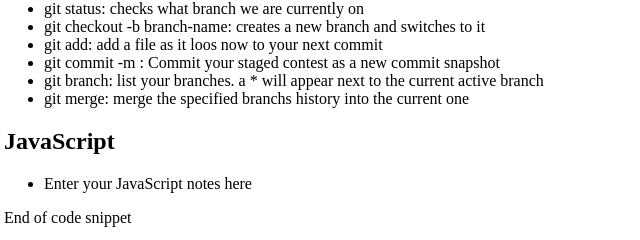
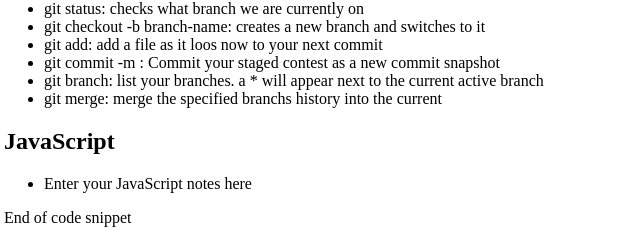
Before and after one commit to lage356/prework-study-guide, a plain HTML site: page index.html in a window 1280 px wide. Shown: the part 1204-1444 px from the top of the page, 4-644 px from the left. Drawn offline with Linux system fonts and the light colour scheme.

Commit message:
added code to HTM FIle

```diff
--- a/index.html
+++ b/index.html
@@ -44,7 +44,7 @@
           <li>git add: add a file as it loos now to your next commit</li>
           <li>git commit -m : Commit your staged contest as a new commit snapshot</li>
           <li>git branch: list your branches. a * will appear next to the current active branch</li>
-          <li>git merge: merge the specified branchs history into the current one</li>
+          <li>git merge: merge the specified branchs history into the current</li>
         </ul>
 
       </section>
```
